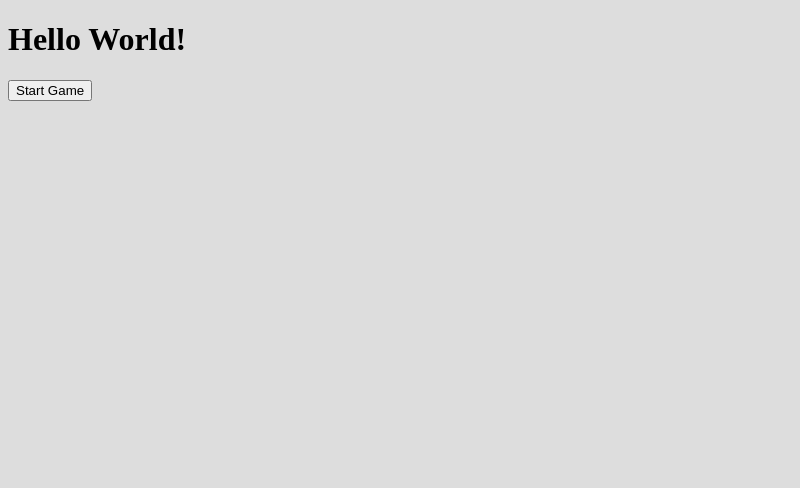
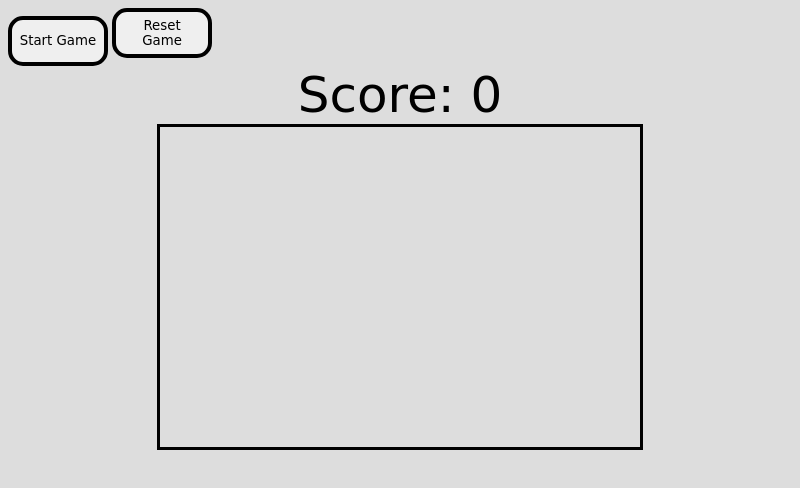
Before and after one commit to qowier/electron_snake, an Electron app: page index.html in a window 800 px wide. Drawn offline with Linux system fonts and the light colour scheme.

Commit message:
basic snake shell

```diff
--- a/css/index.css
+++ b/css/index.css
@@ -5,3 +5,34 @@
 @media (prefers-color-scheme: light) {
   body { background: #ddd; color: black; }
 }
+
+#gameContainer{
+  text-align: center;
+}
+
+#gameBoard{
+  border: 3px solid;
+}
+
+#scoreDisplay{
+  font-family: "Permanent Marker", cursive;
+  font-size: 50px;
+}
+
+#startGameBtn{
+  font-family: "Permanent Marker", cursive;
+  width: 100px;
+  height: 50px;
+  border: 4px solid;
+  border-radius: 15px;
+  cursor: pointer;
+}
+
+#resetGameBtn{
+  font-family: "Permanent Marker", cursive;
+  width: 100px;
+  height: 50px;
+  border: 4px solid;
+  border-radius: 15px;
+  cursor: pointer;
+}
--- a/index.html
+++ b/index.html
@@ -3,17 +3,26 @@
 <html>
 
 <head>
+	<meta charset="UTF-8">
+  <meta http-equiv="X-UA-Compatible" content="IE=edge">
+  <meta name="viewport" content="width=device-width, initial-scale=1.0">
 	<title>Mini Snake</title>
 	<link rel="stylesheet" type="text/css" href="./css/index.css">
 </head>
 
 <body>
-	<h1>Hello World!</h1>
   <button id="startGameBtn">Start Game</button>
+	<button id="resetGameBtn">Reset Game</button>
+	<div id="gameContainer">
+		<div id="scoreDisplay">Score: 0</div>
+		<canvas id="gameBoard" width="480" height="320"></canvas>
+	</div>
 
+
+	<!-- Load the JavaScript file -->
 	<script>
 		require('./js/index.js');
-	</script>
+		</script>
+
 </body>
-
 </html>
--- a/js/index.js
+++ b/js/index.js
@@ -1,6 +1,84 @@
+const gameContainer = document.getElementById('#gameContainer');
+const gameBoard = document.querySelector("#gameBoard");
+const ctx = gameBoard.getContext('2d');
+const scoreDisplay = document.querySelector("#score");
+const startGameBtn = document.querySelector("#startGameBtn");
+const resetBtn = document.querySelector("#resetGameBtn");
+const gameWidth = gameBoard.width;
+const gameHeight = gameBoard.height;
+const snakeColour = "lightgreen";
+const snakeBorder = "darkgreen";
+const foodColour = "red";
+const foodBorder = "darkred";
+const unitSz = 16;
+
+var running = false;
+var xVelocity = unitSz;
+var yVelocity = 0;
+var xFood;
+var yFood;
+var score = 0;
+var snake = [
+	{x: gameWidth / 2 + unitSz * 4, y: gameHeight / 2},
+	{x: gameWidth / 2 + unitSz * 3, y: gameHeight / 2},
+  {x: gameWidth / 2 + unitSz * 2, y: gameHeight / 2},
+	{x: gameWidth / 2 + unitSz, y: gameHeight / 2},
+	{x: gameWidth / 2, y: gameHeight / 2}
+];
+
+function gameStart(){
+	running= true;
+	scoreDisplay.textContent = "Score: " + score;
+	createFood();
+	drawFood();
+	nextTick();
+};
+
+function moveSnake() {
+	//TODO
+}
+
+function changeDirection(event) {
+	//TODO
+}
+
+
+function drawSnakePart(snakePart) {
+	ctx.fillStyle = snakeColour;
+	ctx.strokeStyle = snakeBorder;
+	ctx.fillRect(snakePart.x, snakePart.y, unitSz, unitSz);
+	ctx.strokeRect(snakePart.x, snakePart.y, unitSz, unitSz);
+}
+
+
+function generateFood() {
+	xFood = Math.floor(Math.random() * gameWidth / unitSz) * unitSz;
+	yFood = Math.floor(Math.random() * gameHeight / unitSz) * unitSz;
+	snake.forEach(function isFoodOnSnake(part) {
+		const foodIsOnSnake = part.x == xFood && part.y == yFood;
+		if (foodIsOnSnake)
+			generateFood();
+	});
+}
+
+function resetGame(){
+	//TODO
+}
+
+function endGame() {
+	//TODO
+}
+
+
 document.addEventListener('DOMContentLoaded', (event) => {
   const startGameBtn = document.getElementById('startGameBtn');
   startGameBtn.addEventListener('click', () => {
-      console.log('Start button clicked!');
+		running = true;
+    console.log('Start button clicked!');
+  });
+	const resetGameBtn = document.getElementById('resetGameBtn');
+  resetGameBtn.addEventListener('click', () => {
+
+      console.log('Reset button clicked!');
   });
 });
--- a/package.json
+++ b/package.json
@@ -1,7 +1,7 @@
 {
   "name": "mini_snake_js_tester",
   "version": "0.1",
-  "description": "A simple snake game",
+  "description": "A simple snake game exploring building in electron",
   "main": "main.js",
   "scripts": {
     "test": "echo \"Error: no test specified\" && exit 1"
```
